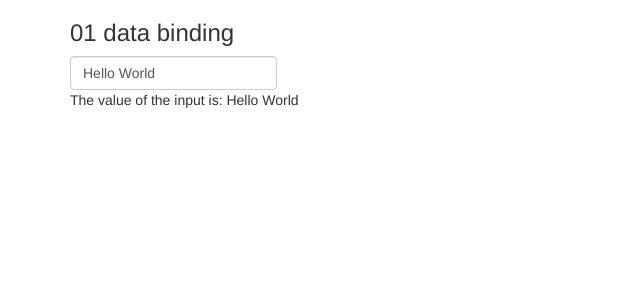
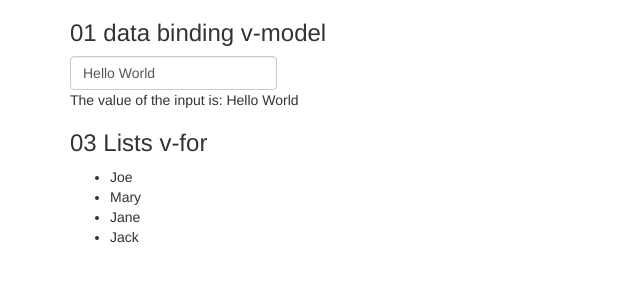
Before and after one commit to sumi12345/desk, a plain HTML site: page index.html in a window 1280 px wide. Shown: the whole page, without its empty margins (0-640 px from the left). Drawn offline with Linux system fonts and the light colour scheme.

Commit message:
03 Lists

```diff
--- a/index.html
+++ b/index.html
@@ -10,11 +10,16 @@
 <div id="root" class="container">
     <div class="row">
         <div class="col-md-8">
-            <h3>01 data binding</h3>
+            <h3>01 data binding v-model</h3>
             <div class="form-inline">
                 <input type="text" id="input" v-model="message" class="form-control">
                 <p>The value of the input is: {{ message }}</p>
             </div>
+
+            <h3>03 Lists v-for</h3>
+            <ul>
+                <li v-for="name in names">{{ name }}</li>
+            </ul>
         </div>
     </div>
 </div>
@@ -24,6 +29,7 @@
         el: '#root',
         data: {
             message: 'Hello World',
+            names: ['Joe', 'Mary', 'Jane', 'Jack'],
         },
     })
 </script>
```
